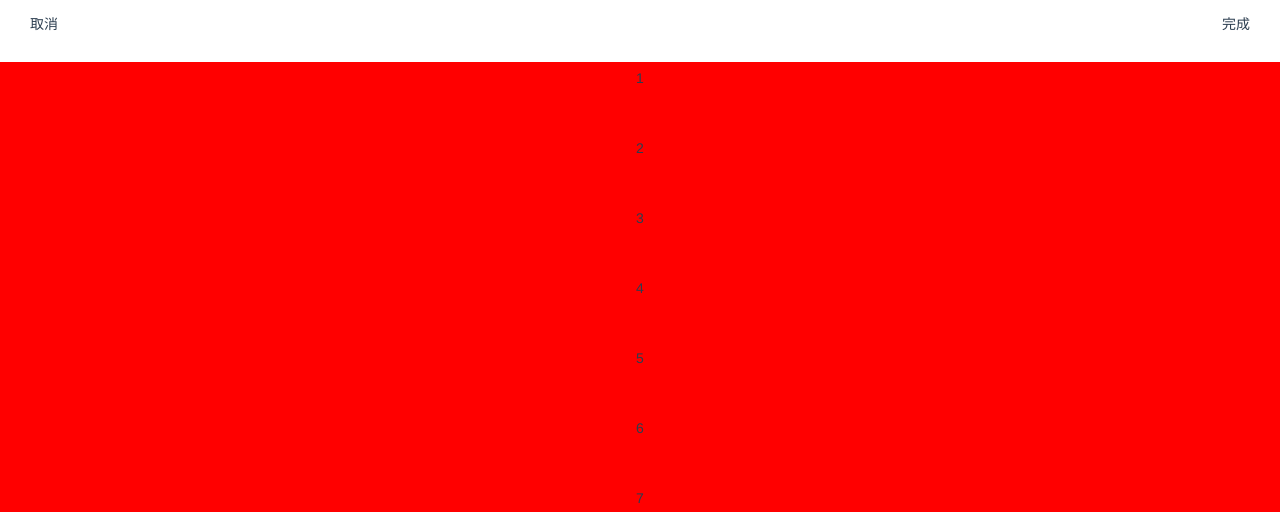
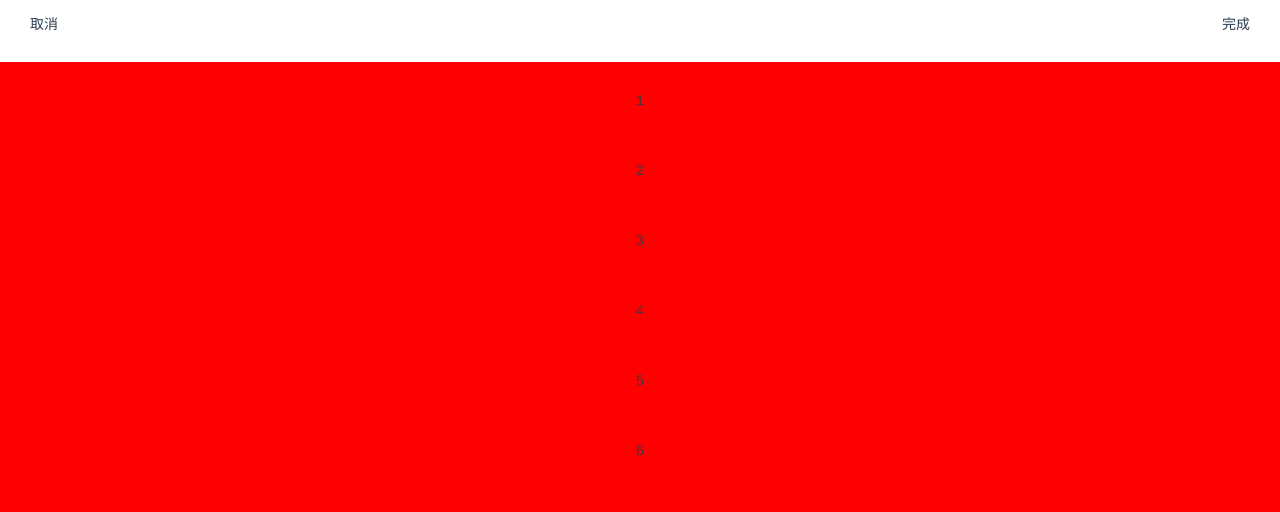
Before and after one commit to Gaoyuqian/notebook, a Vue app in the folder vuetest/: page /#/test in a window 1280 px wide. Shown: the part 288-800 px from the top of the page. Built offline with nearby package versions, Linux system fonts and the light colour scheme; what vue-resource would draw is missing.

Commit message:
添加注释

```diff
--- a/vuetest/src/Venus/components/input.vue
+++ b/vuetest/src/Venus/components/input.vue
@@ -115,7 +115,7 @@ export default {
       if (this.type === "num") {
         _target = _target.replace(/[^\d]/g, "");
       }
-      if (this.type === "tel") {
+      if (this.type === "tel") {//改成mobile吧
         this.notTel = false;
         if (parseInt(_target.length) >= 11 && !util.checkMobile(_target)) {
           this.notTel = true;
--- a/vuetest/src/Venus/components/picker.vue
+++ b/vuetest/src/Venus/components/picker.vue
@@ -37,7 +37,6 @@
 .v-picker-body {
   width: 100%;
   height: 420px;
-  transform: translateY(-22px);
 }
 .content {
   margin: 30px 0;
@@ -100,21 +99,18 @@ export default {
       evt.preventDefault();
     },
     touchmove: function(evt) {
-      console.log(evt);
       this.endPoint.x = evt.changedTouches[0].clientX;
       this.endPoint.y = evt.changedTouches[0].clientY;
       this.distance = parseInt(this.endPoint.y - this.startPoint.y);
-      console.log(this.distance);
       this.animated(this.distance > 0 ? true : false);
       evt.preventDefault();
     },
     touchend: function(evt) {
       this.distance_copy += this.distance;
       this.distance = 0;
-      console.log(this.distance_copy, this.distance, "123");
+      // console.log(this.distance_copy, this.distance, "123");
     },
     animated: function(type) {
-      console.log(type);
       //上是false 下是true
       // 每个块的高度是 35px
       // 获取根节点font-size
@@ -127,15 +123,16 @@ export default {
       this.offsetY = parseInt(
         this.parentsEle.style.transform.replace(/\(|\)/g, "")
       );
-      if (!type) {
-        console.log(this.distance_copy, this.distance, "asdfs");
-        var totalDistance = this.distance + this.distance_copy;
-        this.parentsEle.style.transform = `translateY(${totalDistance}px)`;
-      } else {
-        var totalDistance = this.distance + this.distance_copy;
-        this.parentsEle.style.transform = `translateY(${totalDistance}px)`;
-      }
-      //判断最大和最小偏移量！！！！！！
+      var totalDistance = this.distance + this.distance_copy;
+      this.parentsEle.style.transform = `translateY(${totalDistance}px)`;
+      /*
+        0.将接收一个数组，作为滑动的数据源。
+        1.初始化状态时，第一个元素应该位于整个body的中间部分，也就是会有一个默认的translateY
+        2.滑动的时候，会有一个滑动界限，也就是如果超出这个界限，将停止滑动
+        3.滑动时以块为单位
+        4.惯性滑动
+        5.选择后记录当前位置？方便下次初始化时，定位到上次滑动的位置
+      */
     }
   }
 };
```
